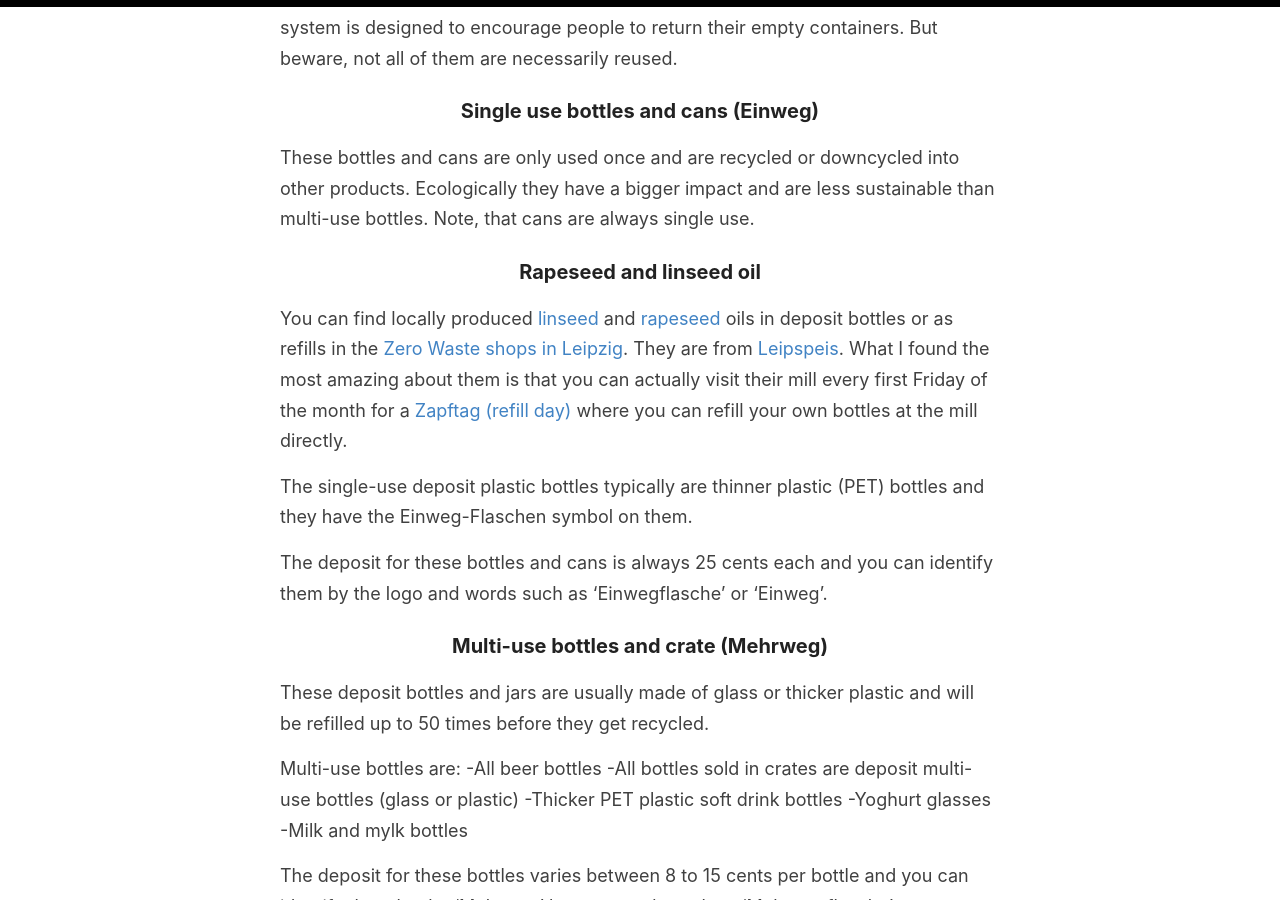
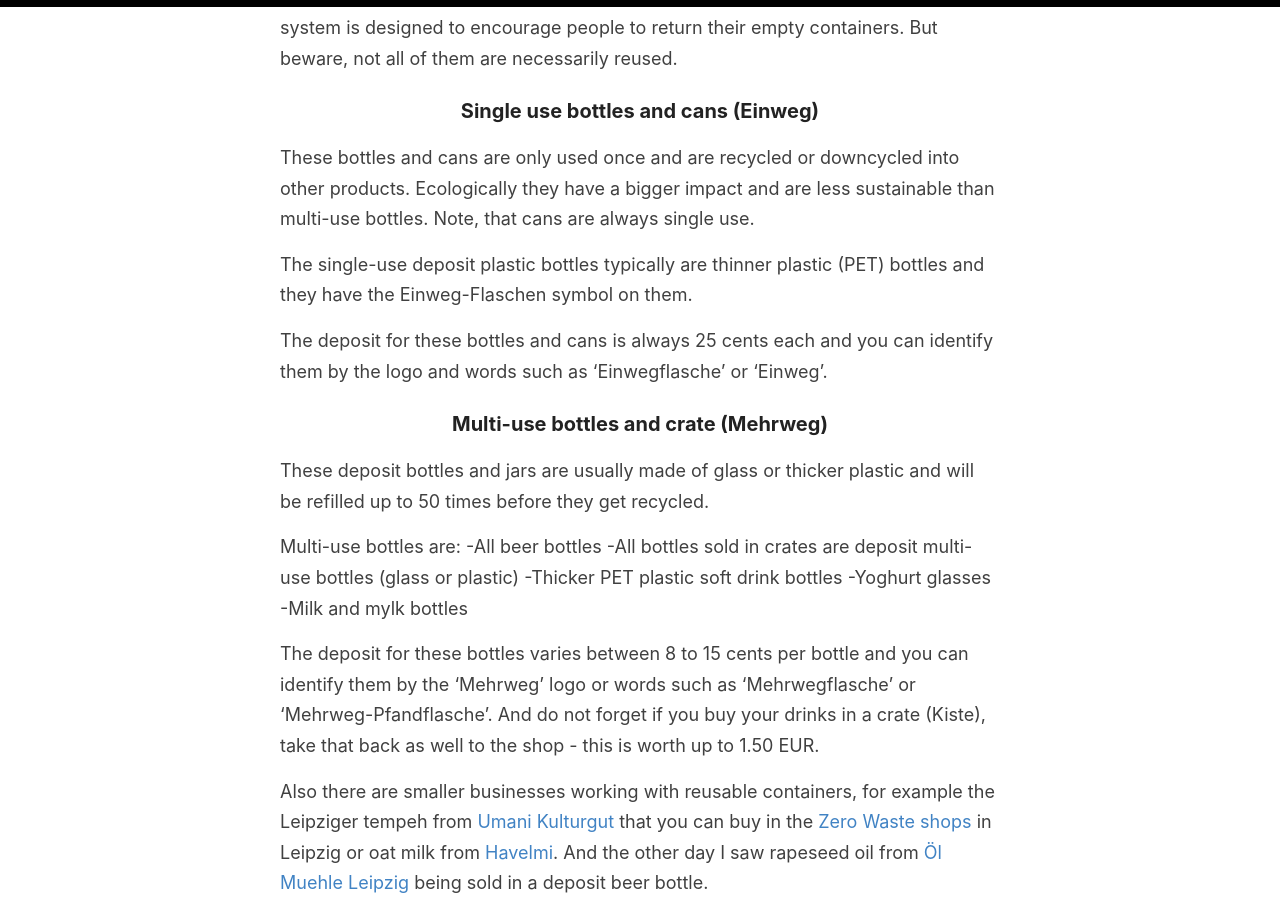
Before and after one commit to CeliaSomlai/zerowastelivinginleipzig, a Jekyll site: the page built from en/_posts/2020-11-27-einweg-vs-mehrweg.md, in a window 1280 px wide and 900 px high, scrolled down 650 px. Built offline with Jekyll 4.4.1, drawn with Linux system fonts in a browser that asks for light colours.

Commit message:
Update 2020-11-27-einweg-vs-mehrweg.md

```diff
--- a/en/_posts/2020-11-27-einweg-vs-mehrweg.md
+++ b/en/_posts/2020-11-27-einweg-vs-mehrweg.md
@@ -19,10 +19,6 @@ This system is designed to encourage people to return their empty containers. Bu
 These bottles and cans are only used once and are recycled or downcycled into other products.
 Ecologically they have a bigger impact and are less sustainable than multi-use bottles.
 Note, that cans are always single use.
-
-### Rapeseed and linseed oil
-
-You can find locally produced [linseed](https://leipspeis.de/portfolio_page/leinoel/) and [rapeseed](https://leipspeis.de/portfolio_page/rapsoel/) oils in deposit bottles or as refills in the [Zero Waste shops in Leipzig](/en/package-free-shopping-in-Leipzig). They are from [Leipspeis](https://leipspeis.de/produkte/). What I found the most amazing about them is that you can actually visit their mill every first Friday of the month for a [Zapftag (refill day)](https://leipspeis.de/event/offene-oelmuehle-zapftag-27/) where you can refill your own bottles at the mill directly.
 
 The single-use deposit plastic bottles typically are thinner plastic (PET) bottles and they have the Einweg-Flaschen symbol on them.
 
```
